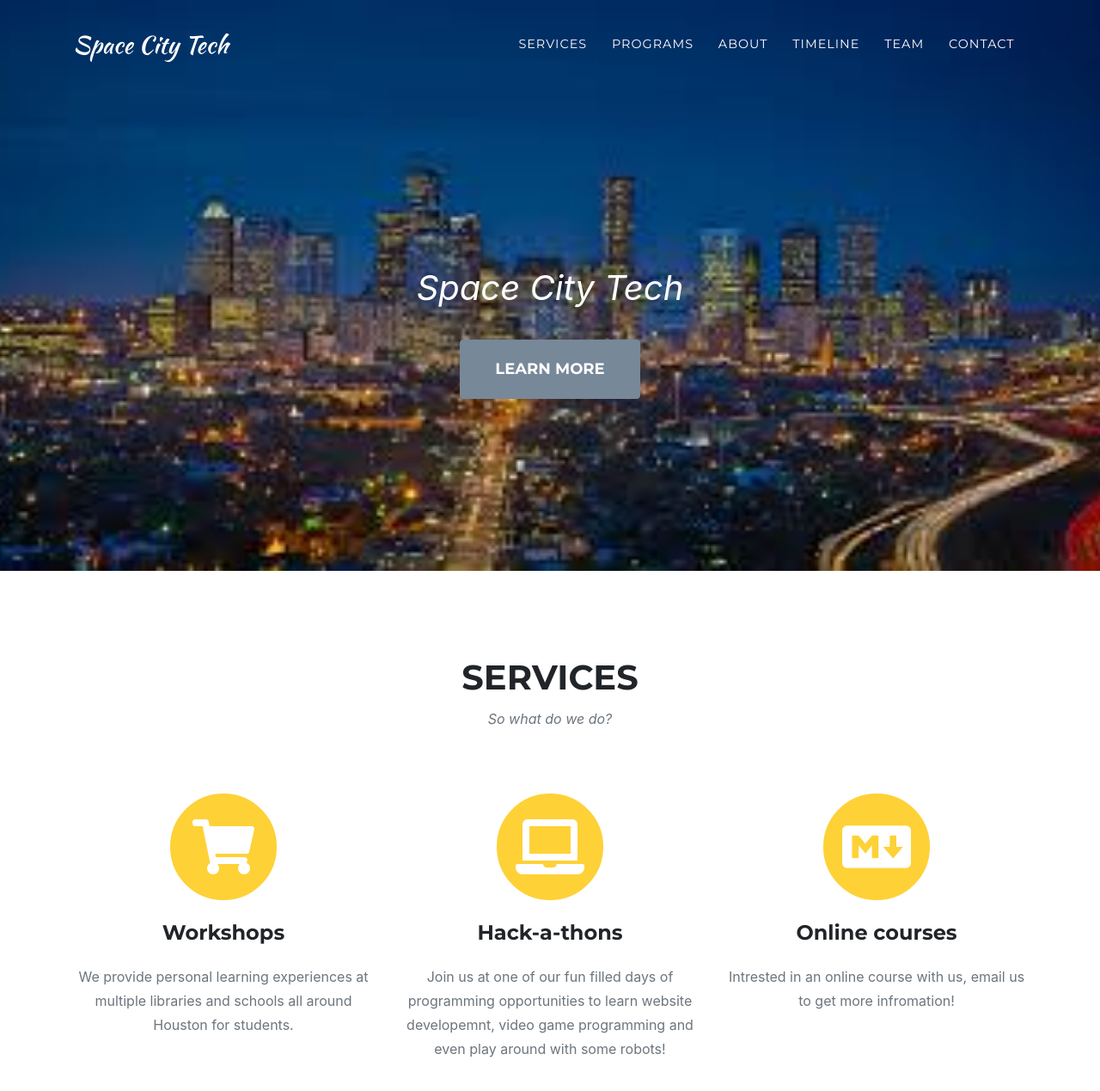
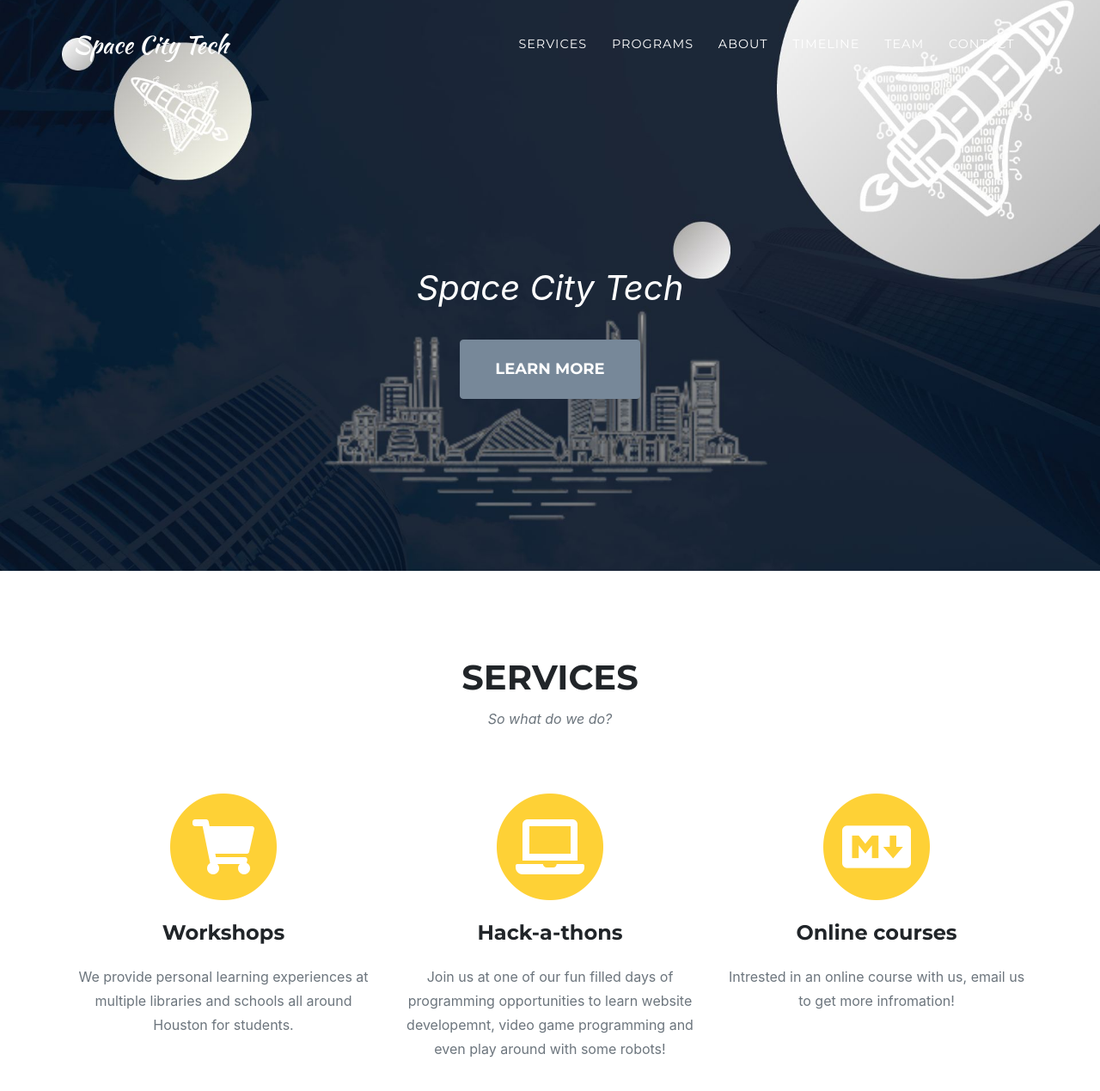
Before and after one commit to maria0406/SpaceCityTech, a Jekyll site: the page built from index.md, in a window 1280 px wide and 1400 px high. Shown: the top 1269 px of the window at 86% size. Built offline with Jekyll 4.4.1, drawn with Linux system fonts in a browser that asks for light colours; some web fonts are replaced.

Commit message:
changed head image

```diff
--- a/_data/style.yml
+++ b/_data/style.yml
@@ -4,7 +4,7 @@
 #black: "#000"
 
 #Image Customization
-header-image: "../img/bgimg.jpg"
+header-image: "../img/Space City Tech (1).jpg"
 contact-image: "../img/contact.png"
 #Font Awesome icon for portfolio grid when an item is hovered over
 #portfolio-icon: fas fa-expand-arrows-alt fa-3x #default: fas fa-plus fa-3x
```
Also changed, not shown: assets/img/Space City Tech (1).jpg (added).
